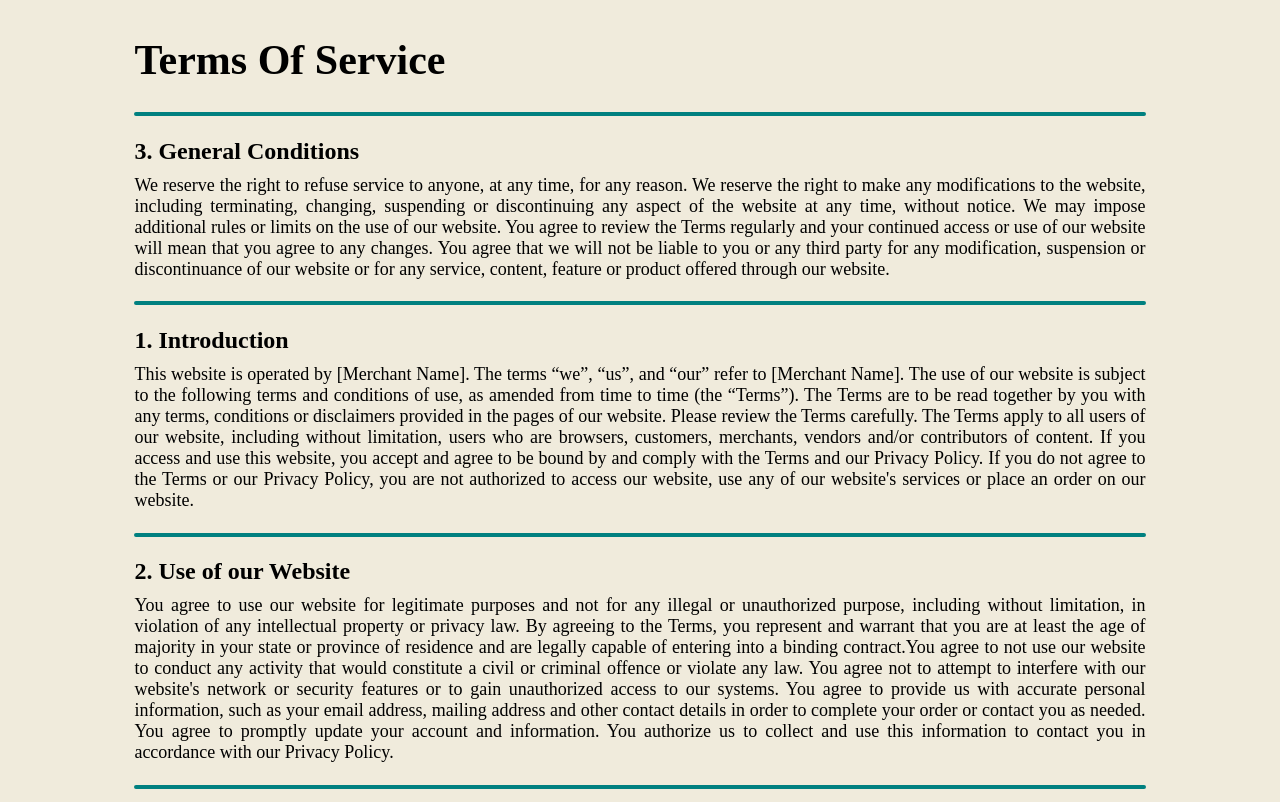
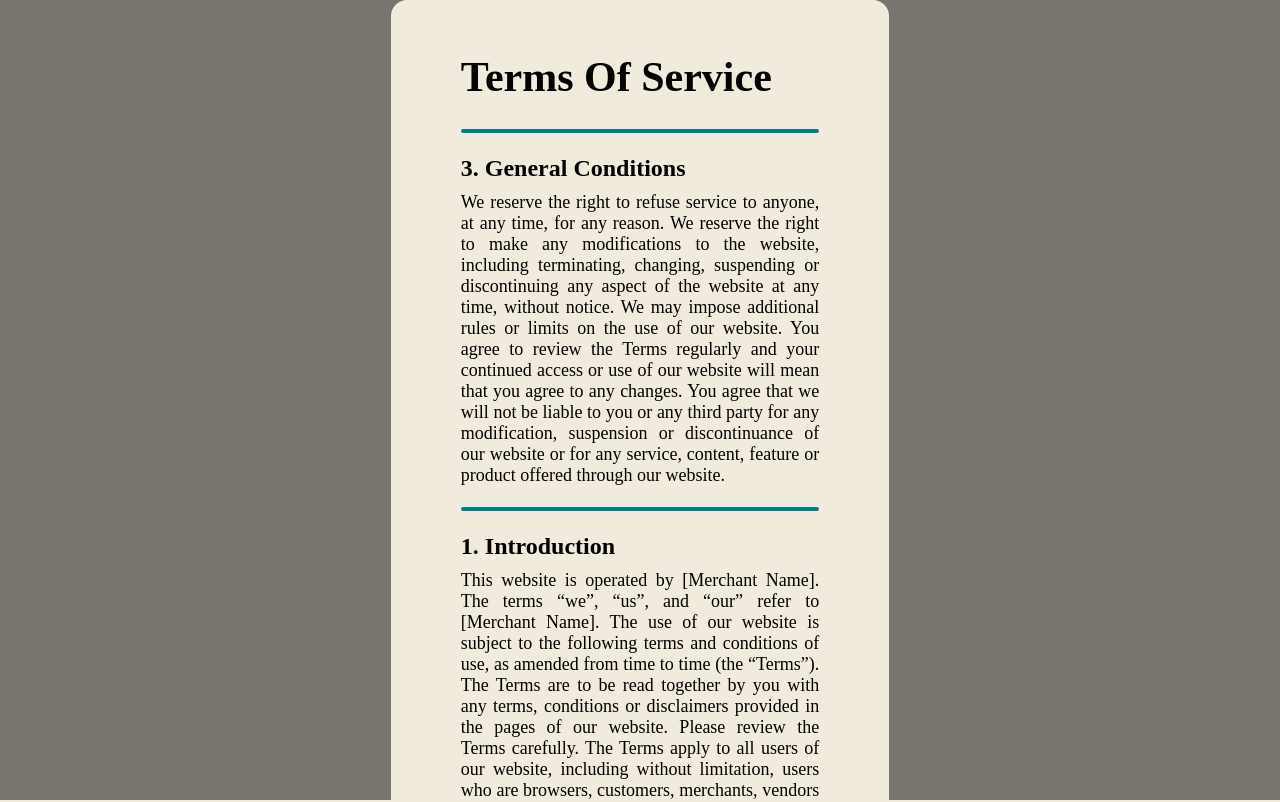
Before and after one commit to ForSign/DevStream.TestTask, a React (Create React App) app in the folder JS/react_sap/: page / in a window 1280 px wide. Shown: the top 802 px of the page. Built offline with nearby package versions, Linux system fonts and the light colour scheme.

Commit message:
add TosModal component

```diff
--- a/JS/react_sap/src/App.js
+++ b/JS/react_sap/src/App.js
@@ -1,12 +1,21 @@
 import React, {useState} from 'react';
 import './styles/App.css';
 import Tos from "./components/Tos";
+import TosModal from "./components/UI/TosModal/TosModal";
 
 function App() {
 
+    const [modal, setModal] = useState(true);
+
+    const acceptTos = () => {
+        setModal(false);
+    }
+
     return (
         <div className="App">
-            <Tos/>
+            <TosModal visible={modal}>
+                <Tos acceptTos={acceptTos}/>
+            </TosModal>
         </div>
     );
 }
--- a/JS/react_sap/src/components/Tos.jsx
+++ b/JS/react_sap/src/components/Tos.jsx
@@ -3,7 +3,7 @@ import TosItem from "./TosItem";
 import myData from "../test.json";
 import AcceptButton from "./UI/Button/AcceptButton";
 
-const Tos = () => {
+const Tos = ({acceptTos}) => {
 
     const [terms, setTerms] = useState(myData.terms_of_use.paragraphs)
 
@@ -17,8 +17,8 @@ const Tos = () => {
                     <hr className="pill"/>
                 </div>
             )}
-            <AcceptButton>
-                Click Me!
+            <AcceptButton onClick={acceptTos}>
+                Accept
             </AcceptButton>
         </div>
     );
--- /dev/null
+++ b/JS/react_sap/src/components/UI/TosModal/TosModal.jsx
@@ -0,0 +1,21 @@
+import React from 'react';
+import cl from './TosModal.module.css'
+
+const TosModal = ({children, visible, setVisible}) => {
+
+    const rootClasses = [cl.TosModal]
+
+    if (visible) {
+        rootClasses.push(cl.active)
+    }
+
+    return (
+        <div className={rootClasses.join(' ')}>
+            <div className={cl.TosContent}>
+                {children}
+            </div>
+        </div>
+    );
+};
+
+export default TosModal;
--- /dev/null
+++ b/JS/react_sap/src/components/UI/TosModal/TosModal.module.css
@@ -0,0 +1,26 @@
+.TosModal {
+    position: fixed;
+    top: 0;
+    bottom: 0;
+    right: 0;
+    left: 0;
+    display: none;
+    background: rgba(0, 0, 0, 0.5);
+
+    justify-content: center;
+    overflow-y: auto;
+}
+
+.TosContent {
+    padding: 25px;
+    min-width: 400px;
+    border-radius: 16px;
+    background: #f0ebdc;
+
+    position: absolute;
+    width: 35%;
+}
+
+.TosModal.active {
+    display: flex;
+}
--- a/JS/react_sap/src/styles/App.css
+++ b/JS/react_sap/src/styles/App.css
@@ -42,57 +42,3 @@ h1 {
     text-align: justify;
     text-justify: inter-word;
 }
-
-.button {
-    display: block;
-    margin-left: auto;
-    margin-right: auto;
-
-    min-width: 200px;
-    min-height: 20px;
-
-    /*margin: 10px;*/
-    padding: 12px 12px;
-
-    cursor: pointer;
-    user-select: none;
-    transition: all 150ms linear;
-    text-align: center;
-    white-space: nowrap;
-    text-decoration: none !important;
-    text-transform: none;
-    text-transform: capitalize;
-
-    color: #fff;
-    background: teal;
-    border: 0 none;
-    border-radius: 36px;
-
-    font-size: 16px;
-    font-weight: 500;
-    line-height: 1.3;
-
-    -webkit-appearance: none;
-    -moz-appearance:    none;
-    appearance:         none;
-
-    justify-content: center;
-    align-items: center;
-
-    box-shadow: 2px 5px 10px #e4e4e4;
-}
-
-button:hover {
-    transition: all 150ms linear;
-    opacity: .75;
-}
-
-button:active {
-    transition: all 150ms linear;
-    opacity: .65;
-}
-
-button:focus {
-    outline: 1px dotted #959595;
-    outline-offset: -4px;
-}
```
